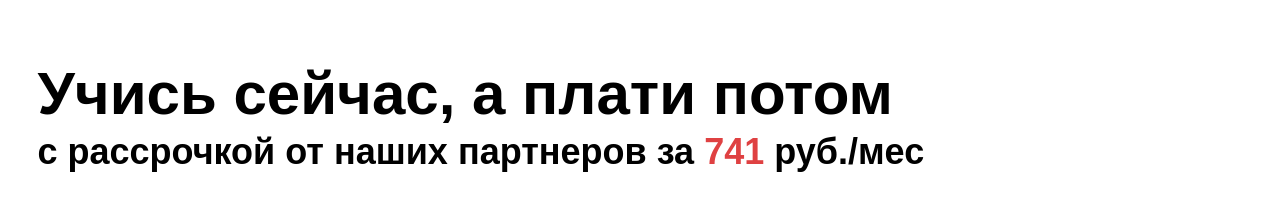
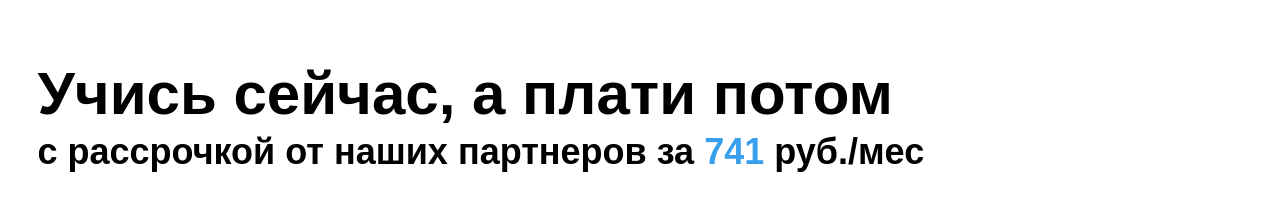
Before and after one commit to stolbovvv/moshka, a Next.js app: page / in a window 1280 px wide. Shown: the part 5601-5812 px from the top of the page. Built offline with nearby package versions, Linux system fonts and the light colour scheme; no server answers; a web font is replaced by a local one.

Commit message:
Change red on blue

```diff
--- a/src/app/sections/section-payment/section-payment.tsx
+++ b/src/app/sections/section-payment/section-payment.tsx
@@ -11,7 +11,7 @@ export function SectionPayment() {
 			<div className={styles.head}>
 				<h2 className={styles.heading}>Учись сейчас, а плати потом</h2>
 				<h3 className={styles.subtitle}>
-					с рассрочкой от наших партнеров за <span className="clr-red">741</span> руб./мес
+					с рассрочкой от наших партнеров за <span className="clr-blue">741</span> руб./мес
 				</h3>
 			</div>
 			<div className={styles.cards}>
```
